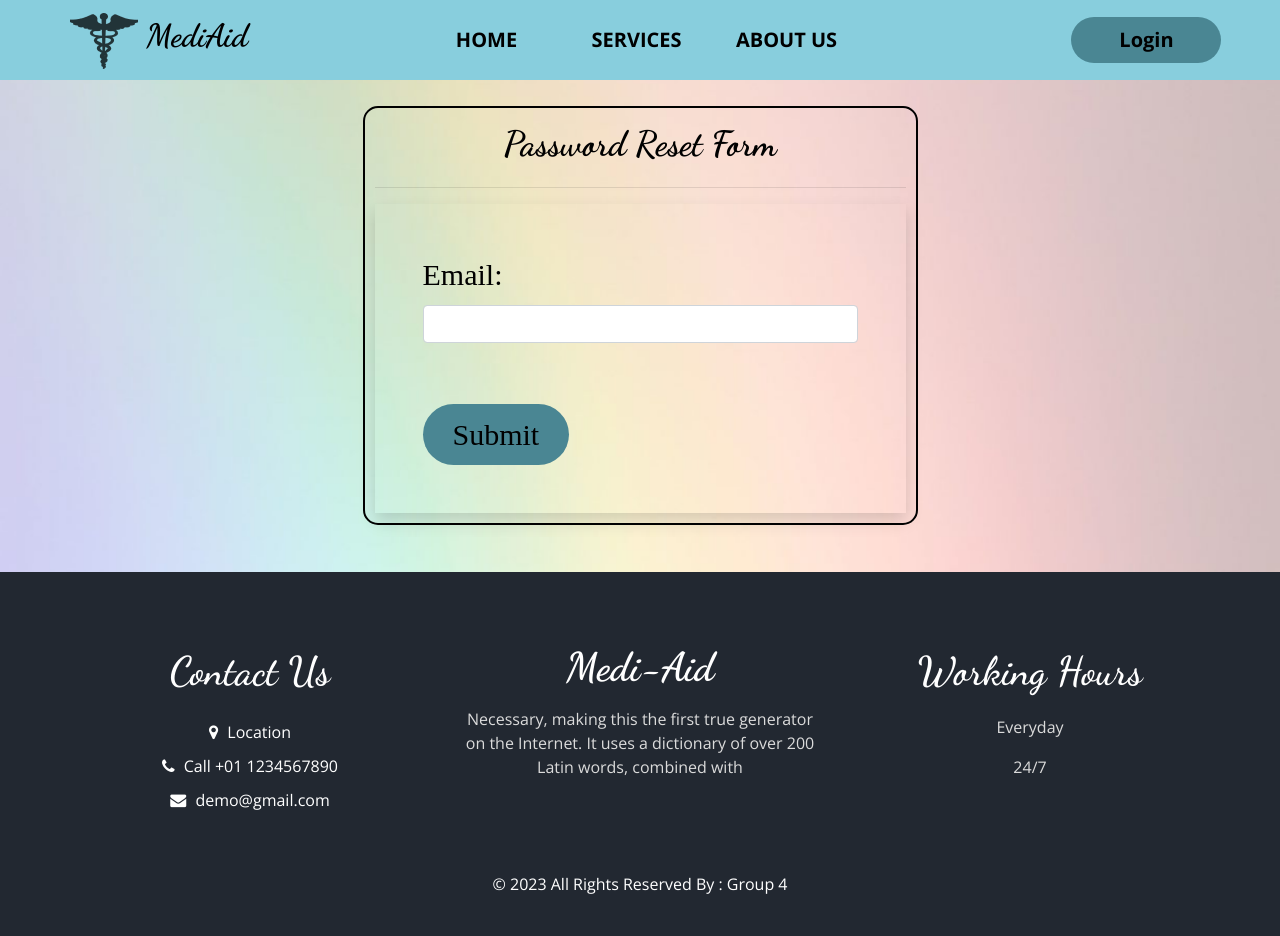
After one commit to Rk-Rabbin/mediaid, a Django app: page /password-reset/ in a window 1280 px wide. The commit adds this page. Run offline with Django 4.2, Linux system fonts and the light colour scheme; some libraries are stand-ins or nearby versions.

Commit message:
front end designs added

```diff
--- a/mediaid/mediaid_app/forms.py
+++ b/mediaid/mediaid_app/forms.py
@@ -19,3 +19,22 @@ class LoginForm(AuthenticationForm):
     username = UsernameField(widget=forms.TextInput(attrs={'class':'form-control', 'PlaceHolder':'Username', 'style':'opacity:0.8; color:black'}))
     password = forms.CharField(label=_("Password"), strip=False, widget=forms.PasswordInput(attrs={'autocomplete':'current-password',
     'class':'form-control', 'PlaceHolder':'Password', 'style':'opacity:0.8;'}))
+
+
+class MyPasswordChangeForm(PasswordChangeForm):
+    old_password = forms.CharField(label=_("Old Password"), strip=False, widget=forms.PasswordInput(attrs={'autocomplete':'current-password',
+    'autofocus':True,'class':'form-control'}))
+    new_password1 = forms.CharField(label=_("New Password"), strip=False, widget=forms.PasswordInput(attrs={'autocomplete':'new-password',
+    'class':'form-control'}),help_text = password_validation.password_validators_help_text_html())
+    new_password2 = forms.CharField(label=_("Confirm New Password"), strip=False, widget=forms.PasswordInput(attrs={'autocomplete':'new-password',
+    'class':'form-control'}))
+
+class MyPasswordResetForm(PasswordResetForm):
+    email = forms.EmailField(label=_("Email"), max_length=254, widget=forms.EmailInput(attrs={'autocomplete':'email',
+    'class':'form-control'}))
+
+class MySetPasswordForm(SetPasswordForm):
+    new_password1 = forms.CharField(label=_("New Password"), strip=False, widget=forms.PasswordInput(attrs={'autocomplete':'new-password',
+    'class':'form-control'}),help_text = password_validation.password_validators_help_text_html())
+    new_password2 = forms.CharField(label=_("Confirm New Password"), strip=False, widget=forms.PasswordInput(attrs={'autocomplete':'new-password',
+    'class':'form-control'}))
--- a/mediaid/mediaid_app/urls.py
+++ b/mediaid/mediaid_app/urls.py
@@ -1,6 +1,6 @@
 from django.urls import path, include
 from . import views
-from .forms import LoginForm
+from .forms import LoginForm, MyPasswordChangeForm, MyPasswordResetForm, MySetPasswordForm
 from django.conf import settings
 from django.contrib.auth import views as auth_views
 from django.conf.urls.static import static
@@ -8,6 +8,30 @@ from django.conf.urls.static import static
 urlpatterns = [
     path('', views.LandingPage , name='LandingPage'),
     path('home/', views.Home , name='home'),
+    path('profile/', views.ProfilePage , name='profile'),
     path('registration/',views.RegistrationView.as_view(), name='registration'),
+
+    path('doctor/search/', views.doctorsearch_view , name='docsearch'),
+    path('patient/search/', views.patientsearch_view , name='patsearch'),
+
+
+
     path('accounts/login/', auth_views.LoginView.as_view(template_name='mediaid/login.html', authentication_form=LoginForm), name='login'),
+    path('passwordchange/', auth_views.PasswordChangeView.as_view(template_name='mediaid/changepassword.html',
+    form_class=MyPasswordChangeForm, success_url='/passwordchangedone/'), name='changepassword'),
+    path('passwordchangedone/',auth_views.PasswordChangeDoneView.as_view(template_name='mediaid/passwordchangedone.html'),name='passwordchangedone'),
+
+    path('logout/', auth_views.LogoutView.as_view(next_page='LandingPage'), name='logout'),
+
+    path('password-reset/',auth_views.PasswordResetView.as_view(template_name='mediaid/password_reset.html', form_class=MyPasswordResetForm),
+    name='password_reset'),
+
+    path('password-reset/done/',auth_views.PasswordResetDoneView.as_view(template_name='mediaid/password_reset_done.html'),
+    name='password_reset_done'),
+
+    path('password-reset-complete/',auth_views.PasswordResetCompleteView.as_view(template_name='mediaid/password_reset_complete.html'),
+    name='password_reset_complete'),
+
+    path('password-reset-confirm/<uidb64>/<token>/',auth_views.PasswordResetConfirmView.as_view(template_name='mediaid/password_reset_confirm.html',
+    form_class=MySetPasswordForm), name='password_reset_confirm'),
 ]
--- a/mediaid/templates/mediaid/LandingPage.html
+++ b/mediaid/templates/mediaid/LandingPage.html
@@ -17,7 +17,7 @@
                       Doloremque, itaque aperiam facilis rerum, commodi, temporibus sapiente ad mollitia laborum quam quisquam esse error unde. Tempora ex doloremque, labore, sunt repellat dolore, iste magni quos nihil ducimus libero ipsam.
                     </p>
                     <div class="btn-box">
-                      <a href="#" class="btn1" style="color:black; font-weight:bold">
+                      <a href="{% url 'registration' %}" class="btn1" style="color:black; font-weight:bold">
                         Register Now
                       </a>
                     </div>
--- a/mediaid/templates/mediaid/base2.html
+++ b/mediaid/templates/mediaid/base2.html
@@ -83,6 +83,8 @@
                     <li><a class="dropdown-item" href="#">Prescription</a></li>
                     <li><a class="dropdown-item" href="#">Appointment</a></li>
                     <li><a class="dropdown-item" href="#">History</a></li>
+                    <li><a class="dropdown-item" href="#">Doctor Registration</a></li>
+                    <li><a class="dropdown-item" href="#">Patient Registration</a></li>
                     <li><a class="dropdown-item" href="#">Change Password</a></li>
                     <li><a class="dropdown-item" href="#">Logout</a></li>
                 </ul>
--- /dev/null
+++ b/mediaid/templates/mediaid/base4.html
@@ -0,0 +1,170 @@
+{% load static %}
+<!DOCTYPE html>
+<html>
+
+<head>
+  <!-- Basic -->
+  <meta charset="utf-8" />
+  <meta http-equiv="X-UA-Compatible" content="IE=edge" />
+  <!-- Mobile Metas -->
+  <meta name="viewport" content="width=device-width, initial-scale=1, shrink-to-fit=no" />
+  <!-- Site Metas -->
+  <meta name="keywords" content="" />
+  <meta name="description" content="" />
+  <meta name="author" content="" />
+  <link rel="shortcut icon" href="{% static 'mediaid/images/title.png' %}" type="">
+  <link href='http://fonts.googleapis.com/css?family=Open+Sans:400,300,700,800' rel='stylesheet' type='text/css'>
+<!-- Place favicon.ico and apple-touch-icon.png in the root directory -->
+<link rel="shortcut icon" href="favicon.ico" type="image/x-icon">
+<link rel="icon" href="favicon.ico" type="image/x-icon">
+
+  <title> MediAid | {% block title %} {% endblock title %}</title>
+
+  <!-- bootstrap core css -->
+  <link rel="stylesheet" type="text/css" href="{% static 'mediaid/css/bootstrap.css' %}" />
+
+  <!--owl slider stylesheet -->
+  <link rel="stylesheet" type="text/css" href="https://cdnjs.cloudflare.com/ajax/libs/OwlCarousel2/2.3.4/assets/owl.carousel.min.css" />
+  <!-- nice select  -->
+  <link rel="stylesheet" href="https://cdnjs.cloudflare.com/ajax/libs/jquery-nice-select/1.1.0/css/nice-select.min.css" integrity="sha512-CruCP+TD3yXzlvvijET8wV5WxxEh5H8P4cmz0RFbKK6FlZ2sYl3AEsKlLPHbniXKSrDdFewhbmBK5skbdsASbQ==" crossorigin="anonymous" />
+  <!-- font awesome style -->
+  <link href="{% static 'mediaid/css/font-awesome.min.css' %}" rel="stylesheet" />
+
+  <!-- Custom styles for this template -->
+  <link href="{% static 'mediaid/css/style.css' %}" rel="stylesheet" />
+  {% block style %} {% endblock style %}
+  <!-- responsive style -->
+  <link href="{% static 'mediaid/css/responsive.css' %}" rel="stylesheet" />
+
+</head>
+
+<body>
+  <div class="hero_area">
+        <!-- header section strats -->
+        <header class="header_section">
+            <div class="container">
+                <nav class="navbar navbar-expand-lg custom_nav-container">
+                    <a class="navbar-brand" href="{% url 'LandingPage' %}">
+                    <span>
+                    <img src="{% static 'mediaid/images/title.png' %}" alt="">
+                    MediAid
+                    </span>
+                    </a>
+
+                    <div class="collapse navbar-collapse" id="navbarSupportedContent">
+                        <ul class="navbar-nav">
+                        <li class="nav-item">
+                            <a class="nav-link" style="font-size:20px; font-weight:bold" href="{% url 'LandingPage' %}">Home <span class="sr-only">(current)</span></a>
+                        </li>
+                        <li class="nav-item">
+                            <a class="nav-link" style="font-size:20px; font-weight:bold" href="/">Services <span class="sr-only">(current)</span></a>
+                        </li>
+                        <li class="nav-item">
+                            <a class="nav-link" style="font-size:20px; font-weight:bold" href="/">About Us <span class="sr-only">(current)</span></a>
+                        </li>
+                        </ul>
+                        <div class="user_option">
+                            <a href="{% url 'login' %}" class="order_online" style="color:black; font-size:20px; width:150px">
+                                Login
+                            </a>
+                        </div>
+                    </div>
+                </nav>
+            </div>
+        </header>
+        <div class="log-img">
+            <img src="{% static 'mediaid/images/log.png' %}" alt="" style="height:700px; width:100%">
+        </div>
+    <!-- end header section -->
+    {% block main-content %} {% endblock main-content %}
+
+   <!-- footer section -->
+    <footer class="footer_section">
+    <div class="container">
+      <div class="row">
+        <div class="col-md-4 footer-col">
+          <div class="footer_contact">
+            <h4 style="font-size: 40px">
+              Contact Us
+            </h4>
+            <div class="contact_link_box">
+              <a href="">
+                <i class="fa fa-map-marker" aria-hidden="true"></i>
+                <span>
+                  Location
+                </span>
+              </a>
+              <a href="">
+                <i class="fa fa-phone" aria-hidden="true"></i>
+                <span>
+                  Call +01 1234567890
+                </span>
+              </a>
+              <a href="">
+                <i class="fa fa-envelope" aria-hidden="true"></i>
+                <span>
+                  demo@gmail.com
+                </span>
+              </a>
+            </div>
+          </div>
+        </div>
+        <div class="col-md-4 footer-col">
+          <div class="footer_detail">
+            <a href="" class="footer-logo" style="font-size: 40px">
+              Medi-Aid
+            </a>
+            <p>
+              Necessary, making this the first true generator on the Internet. It uses a dictionary of over 200 Latin words, combined with
+            </p>
+          </div>
+        </div>
+        <div class="col-md-4 footer-col">
+          <h4 style="font-size: 40px">
+            Working Hours
+          </h4>
+          <p>
+            Everyday
+          </p>
+          <p>
+            24/7
+          </p>
+        </div>
+      </div>
+      <div class="footer-info">
+        <p>
+          &copy; <span id="displayYear"></span> All Rights Reserved By : Group 4
+          {% comment %} <a href="https://html.design/">Free Html Templates</a><br><br>
+          &copy; <span id="displayYear"></span> Distributed By {% endcomment %}
+          {% comment %} <a href="https://themewagon.com/" target="_blank">ThemeWagon</a> {% endcomment %}
+        </p>
+      </div>
+    </div>
+    </footer>
+   <!-- footer section -->
+
+  <!-- jQery -->
+  <script src="{% static 'mediaid/js/jquery-3.4.1.min.js' %}"></script>
+  <!-- popper js -->
+  <script src="https://cdn.jsdelivr.net/npm/popper.js@1.16.0/dist/umd/popper.min.js" integrity="sha384-Q6E9RHvbIyZFJoft+2mJbHaEWldlvI9IOYy5n3zV9zzTtmI3UksdQRVvoxMfooAo" crossorigin="anonymous">
+  </script>
+  <!-- bootstrap js -->
+  <script src="{% static 'mediaid/js/bootstrap.js' %}"></script>
+  <!-- owl slider -->
+  <script src="https://cdnjs.cloudflare.com/ajax/libs/OwlCarousel2/2.3.4/owl.carousel.min.js">
+  </script>
+  <!-- isotope js -->
+  <script src="https://unpkg.com/isotope-layout@3.0.4/dist/isotope.pkgd.min.js"></script>
+  <!-- nice select -->
+  <script src="https://cdnjs.cloudflare.com/ajax/libs/jquery-nice-select/1.1.0/js/jquery.nice-select.min.js"></script>
+  <!-- custom js -->
+  <script src="{% static 'mediaid/js/custom.js' %}"></script>
+  <!-- Google Map -->
+  <script src="https://maps.googleapis.com/maps/api/js?key=AIzaSyCh39n5U-4IoWpsVGUHWdqB6puEkhRLdmI&callback=myMap">
+  </script>
+  <script src="https://apis.google.com/js/platform.js?onload=renderButton" async defer></script>
+  <!-- End Google Map -->
+
+</body>
+
+</html>
--- a/mediaid/templates/mediaid/login.html
+++ b/mediaid/templates/mediaid/login.html
@@ -31,7 +31,7 @@
         -webkit-transition: all 0.3s;transition: all 0.3s;border: none;"> <span class="fa fa-google-plus"></span> Google </a>
         <br>
         <div class="text-center fw-bold" style="font-weight:bold; color:black; font-size:20px"><small>New to MediAid?
-            <a href="#" class="text-danger" style="font-weight:bold;font-size:20px">Create an Account</a> </small></div>
+            <a href="{% url 'registration' %}" class="text-danger" style="font-weight:bold;font-size:20px">Create an Account</a> </small></div>
 
         {% if form.non_field_errors %}
             {% for error in form.non_field_errors %}
--- /dev/null
+++ b/mediaid/templates/mediaid/password_reset.html
@@ -0,0 +1,32 @@
+{% extends 'mediaid/base4.html' %}
+{% load static %}
+{% block title %}Reset Password{% endblock title %}
+{% block main-content %}
+<div class="container">
+    <div class="row my-3" style="padding-top:60px;">
+     <div class="col-sm-6 offset-sm-3">
+      <div class="form-box" style="  border: 2px solid black;border-radius: 15px;padding: 10px; margin-top:-450px">
+           <div class="header-text" style="color: black; font-family:'Dancing Script', cursive; font-weight:bold; font-size:35px; text-align:center;">
+               Password Reset Form
+           </div>
+   <hr>
+   <form action="" method="post" novalidate class="shadow p-5" style="color: black; font-family:'Copperplate'; font-size:30px">
+    {% csrf_token %}
+     {% for fm in form %}
+     <div class="form-group">
+     {{fm.label_tag}} {{fm}} <small class="text-danger">{{fm.errors|striptags}}</small><br>
+     </div>
+     {% endfor %}
+    <input type="submit" style="display: inline-block;padding: 8px 30px;background-color: #4A8693;
+    color:black;border-radius: 45px;-webkit-transition: all 0.3s;transition: all 0.3s;border: none;" value="Submit"> <br>
+    {% if form.non_field_errors %}
+        {% for error in form.non_field_errors %}
+            <p class="alert alert-danger my-3">{{error}}</p>
+        {% endfor %}
+    {% endif %}
+   </form>
+  </div>
+ </div>
+</div>
+</div>
+{% endblock main-content %}
```
Also changed, not shown: mediaid/mediaid_app/views.py (+27 -0 lines), mediaid/templates/mediaid/changepassword.html (added, +35 -0 lines), mediaid/templates/mediaid/doctorslist.html (added, +38 -0 lines), mediaid/templates/mediaid/password_reset_complete.html (added, +17 -0 lines), mediaid/templates/mediaid/password_reset_confirm.html (added, +32 -0 lines), mediaid/templates/mediaid/password_reset_done.html (added, +15 -0 lines), mediaid/templates/mediaid/passwordchangedone.html (added, +21 -0 lines), mediaid/templates/mediaid/patientlist.html (added, +38 -0 lines), mediaid/templates/mediaid/profile.html (added, +39 -0 lines), mediaid/static/mediaid/images/right.png (added).
